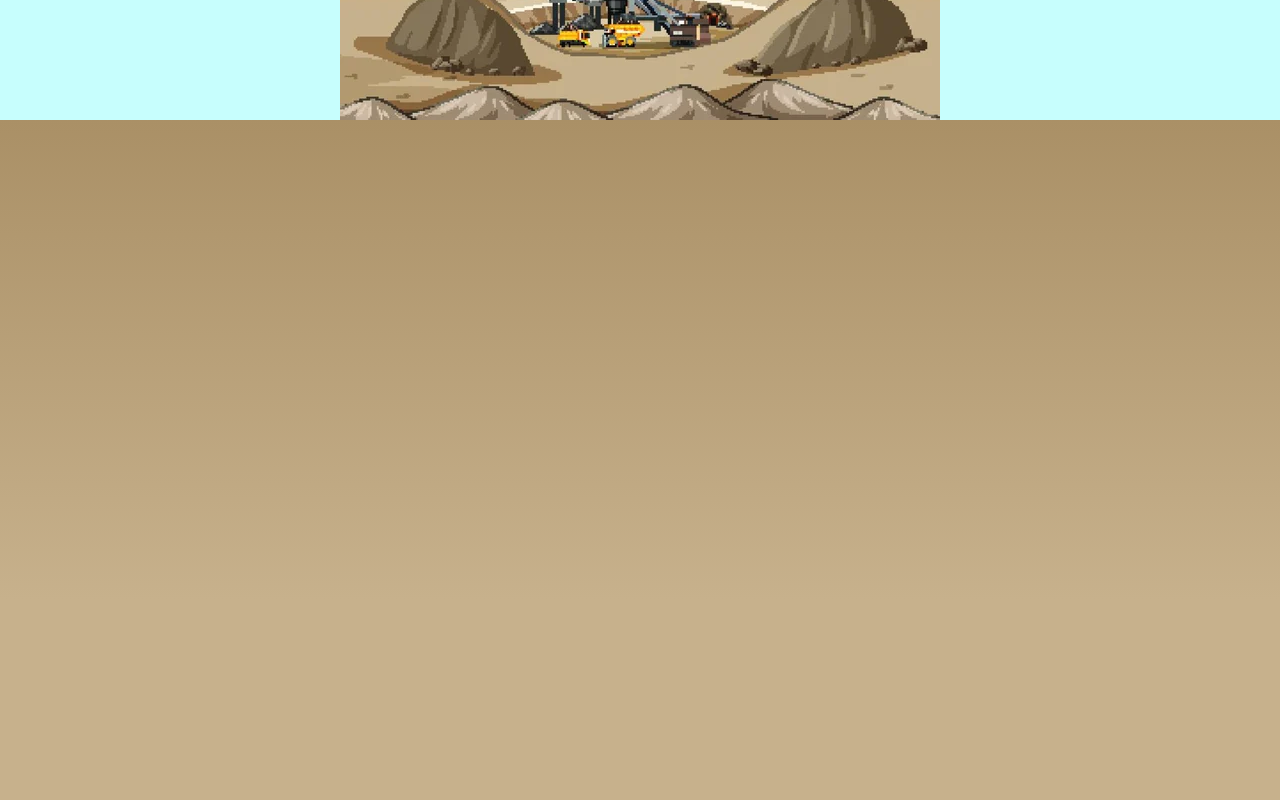
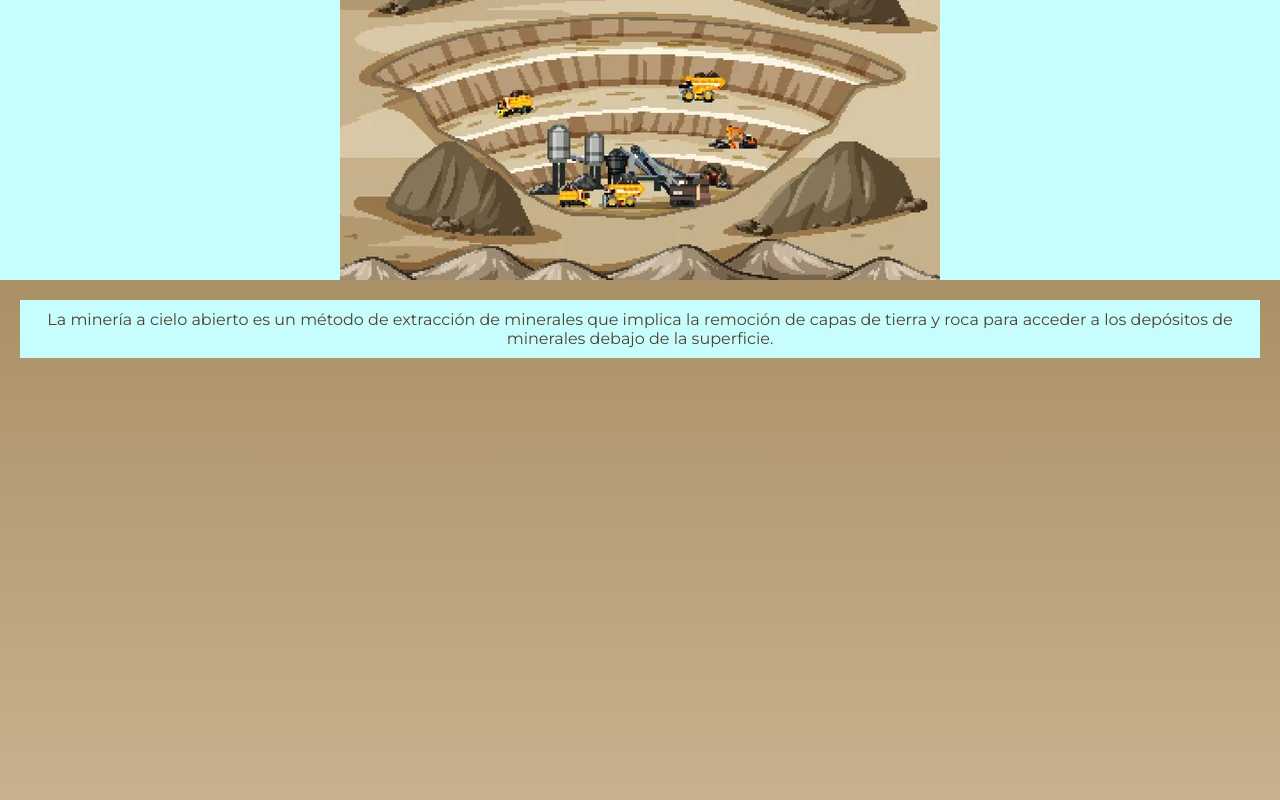
Before and after one commit to Fsylra/mineriacieloabierto, a plain HTML site: page index.html in a window 1280 px wide. Shown: the part 520-1320 px from the top of the page. Drawn offline with Linux system fonts and the light colour scheme; a web font is replaced by a local one.

Commit message:
Add files via upload

```diff
--- a/index.html
+++ b/index.html
@@ -12,7 +12,9 @@
         <p class="mineria">Minería</p>
         <p class="otroTitulo">A cielo abierto</p>
     </div>
+
     <div class="descripcion">
+       <p>La minería a cielo abierto es un método de extracción de minerales que implica la remoción de capas de tierra y roca para acceder a los depósitos de minerales debajo de la superficie.</p>
     </div>
 </body>
 </html>
--- a/style.css
+++ b/style.css
@@ -12,11 +12,15 @@ body {
 
 /**/
 
+p {
+    color: #4E412D;
+    font-family: 'Montserrat', sans-serif;
+}
 
 .titulo {
     display: flex;
     flex-direction: column;
-    height: 80vh;
+    height: 100vh;
     font-family: 'Montserrat', sans-serif;
     background-color: #C7FEFD;
     background-image: url(img/depositphotos_622872182-stock-illustration-landscape-of-coal-mine.jpg);
@@ -52,8 +56,28 @@ body {
 
 .descripcion {
     background: linear-gradient(180deg, rgba(170,144,102,1) 0%, rgba(199,177,140,1) 60%);
-    display: flex;
+    /* display: flex; */
     height: 100vh;
-    padding: 0;
+    align-items: center;
+    justify-content: center;
+    padding: 20px;
     margin: 0;
 }
+
+.descripcion p{
+    background-color: #C7FEFD;
+    padding: 10px 25px;
+    margin: 0;
+    text-align: center;
+    justify-content: center;
+
+		/* shorthand
+		animation: shadow-drop-center 1.2s ease-in 0.2s 1 normal none;*/
+
+
+}
+
+.descripcion p{
+    transition: 4s ease-in;
+    box-shadow: #4E412D;
+}
```
